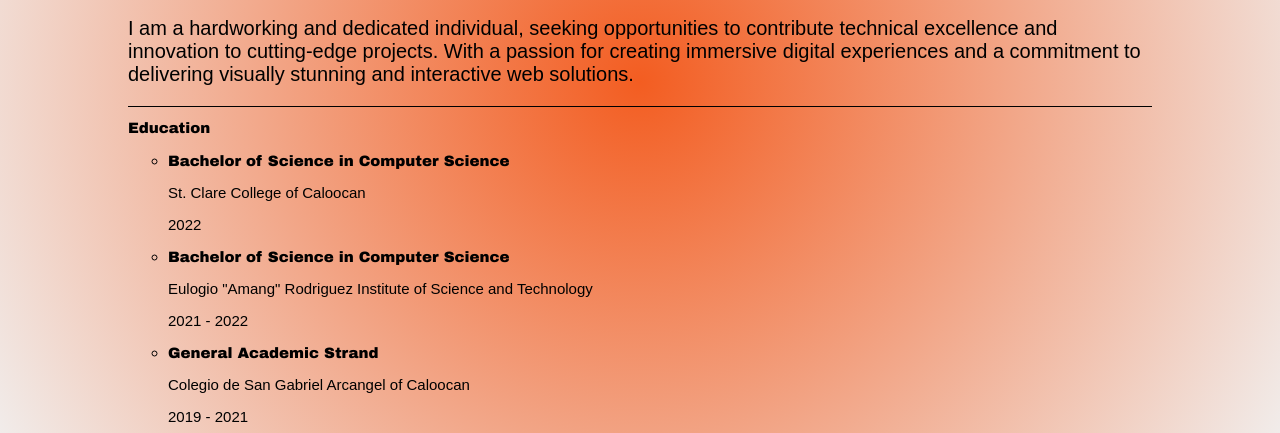
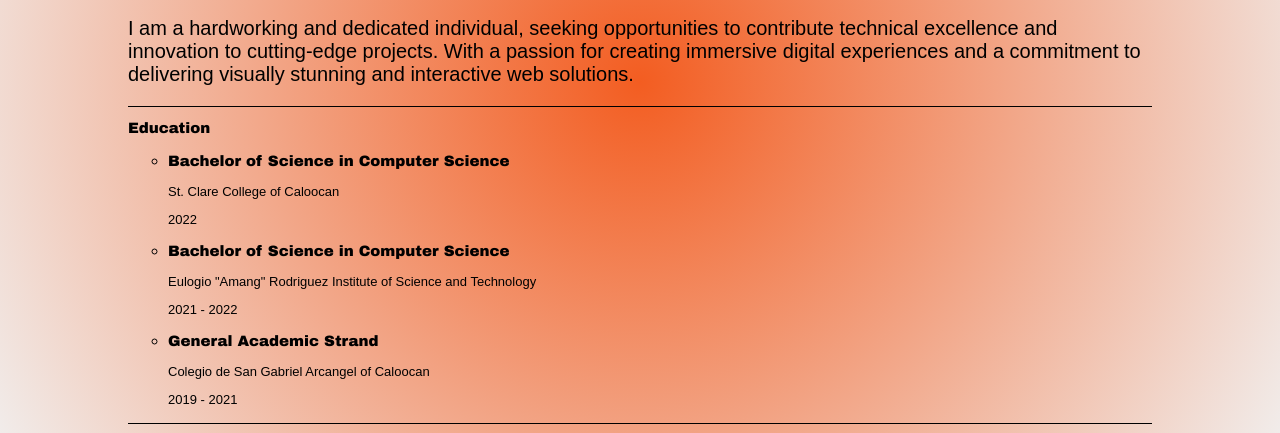
Before and after one commit to bowiepwoop/my-portfolio, a plain HTML site: page index.html in a window 1280 px wide. Shown: the part 318-751 px from the top of the page. Drawn offline with Linux system fonts and the light colour scheme.

Commit message:
index.html

```diff
--- a/index.html
+++ b/index.html
@@ -30,18 +30,18 @@
       <ul>
         <li>
           <h3 class="educ">Bachelor of Science in Computer Science</h3>
-          <p>St. Clare College of Caloocan</p>
-          <p>2022</p>
+          <p class="sub">St. Clare College of Caloocan</p>
+          <p class="sub">2022</p>
         </li>
         <li>
           <h3 class="educ">Bachelor of Science in Computer Science</h3>
-          <p>Eulogio "Amang" Rodriguez Institute of Science and Technology</p>
-          <p>2021 - 2022</p>
+          <p class="sub">Eulogio "Amang" Rodriguez Institute of Science and Technology</p>
+          <p class="sub">2021 - 2022</p>
         </li>
         <li>
           <h3 class="educ">General Academic Strand</h3>
-          <p>Colegio de San Gabriel Arcangel of Caloocan</p>
-          <p>2019 - 2021</p>
+          <p class="sub">Colegio de San Gabriel Arcangel of Caloocan</p>
+          <p class="sub">2019 - 2021</p>
         </li>
       </ul>
     </section>
@@ -87,7 +87,7 @@
     </section>
 
     <footer>
-      <p>&copy; 2023 Rhodalyn Noquera Baguan. All rights reserved.</p>
+      <p class="footer">&copy; 2023 Rhodalyn Noquera Baguan. All rights reserved.</p>
     </footer>
   </body>
 </html>
```
